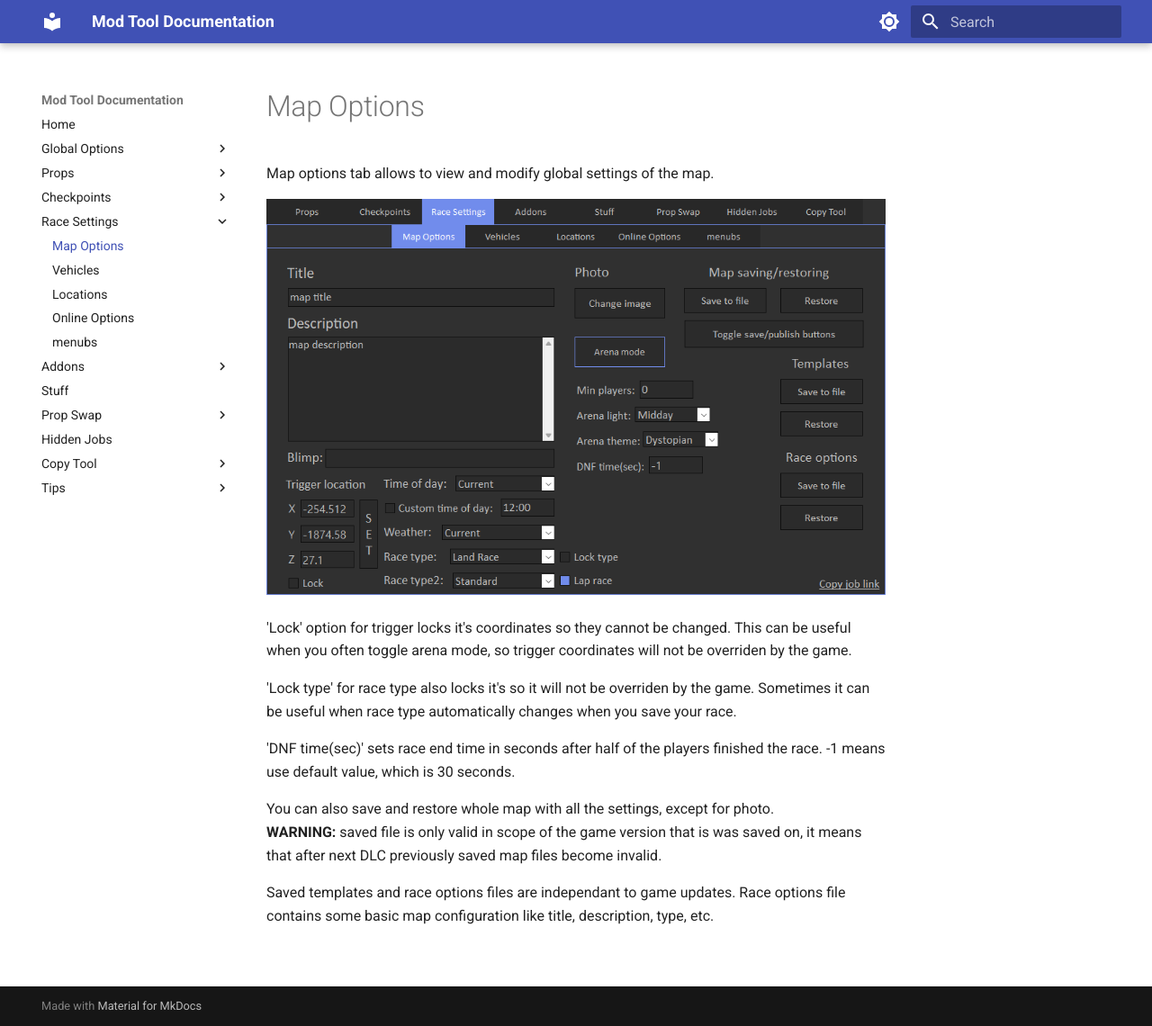
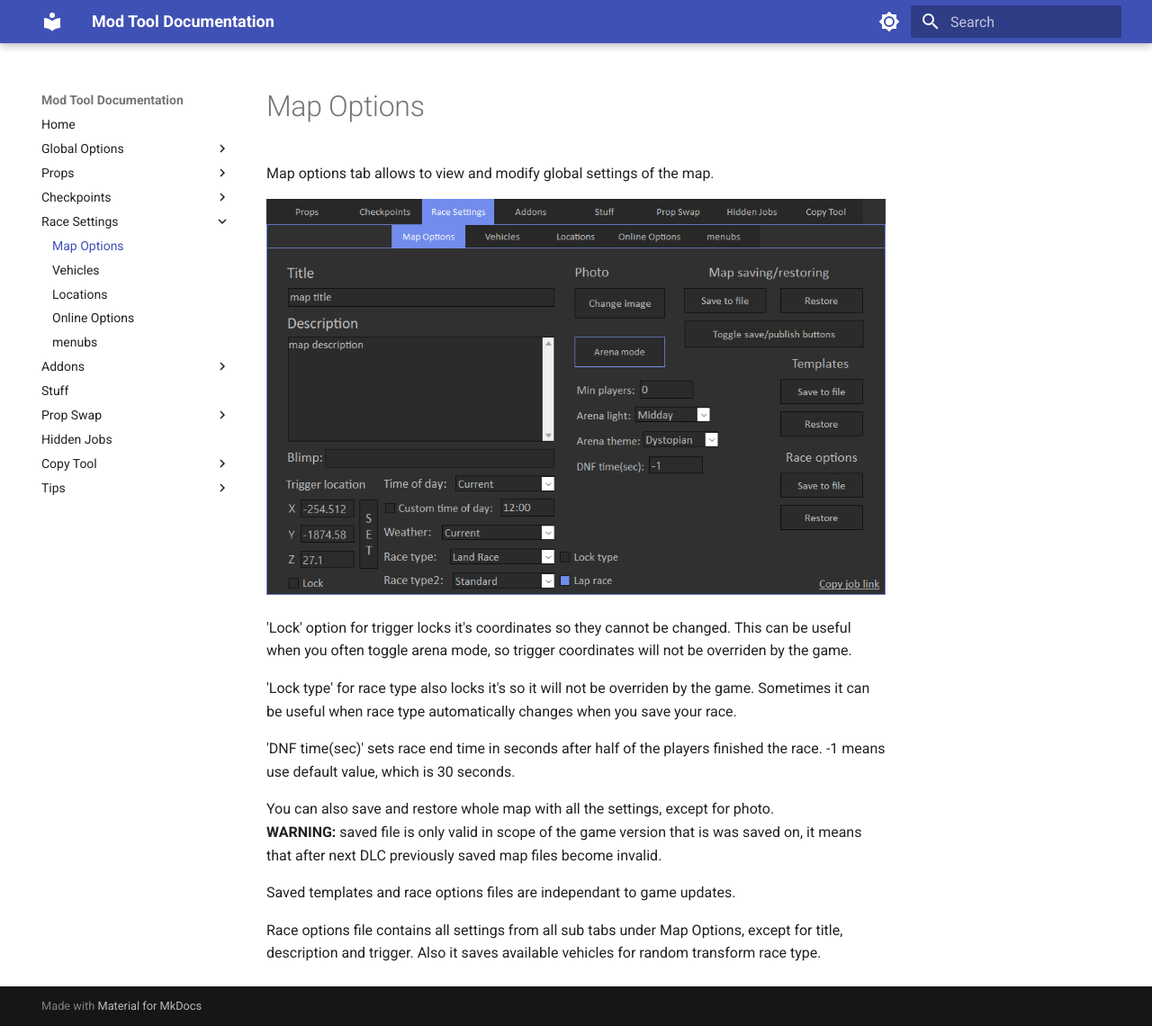
Before and after one commit to Oleg52/ModToolDocs, an MkDocs documentation site: the page built from docs/race-settings/map-options/overview.md, in a window 1280 px wide and 1140 px high. Shown: the whole window at 90% size. Built offline with MkDocs 1.6.1 and Material for MkDocs 9.7.7, drawn with Linux system fonts in a browser that asks for light colours.

Commit message:
update map options tab

```diff
--- a/docs/race-settings/map-options/overview.md
+++ b/docs/race-settings/map-options/overview.md
@@ -13,4 +13,7 @@ Map options tab allows to view and modify global settings of the map.
 You can also save and restore whole map with all the settings, except for photo.<br>
 **WARNING:** saved file is only valid in scope of the game version that is was saved on, it means that after next DLC previously saved map files become invalid.
 
-Saved templates and race options files are independant to game updates. Race options file contains some basic map configuration like title, description, type, etc.
+Saved templates and race options files are independant to game updates.
+
+Race options file contains all settings from all sub tabs under Map Options, except for title, description and trigger.
+Also it saves available vehicles for random transform race type.
```
Also changed, not shown: docs/checkpoints/points/overview.md (+1 -1 lines), docs/prop-swap/models/overview.md (+2 -2 lines), docs/race-settings/vehicles/overview.md (+2 -2 lines), docs/assets/images/prop-swap/img01.png.
